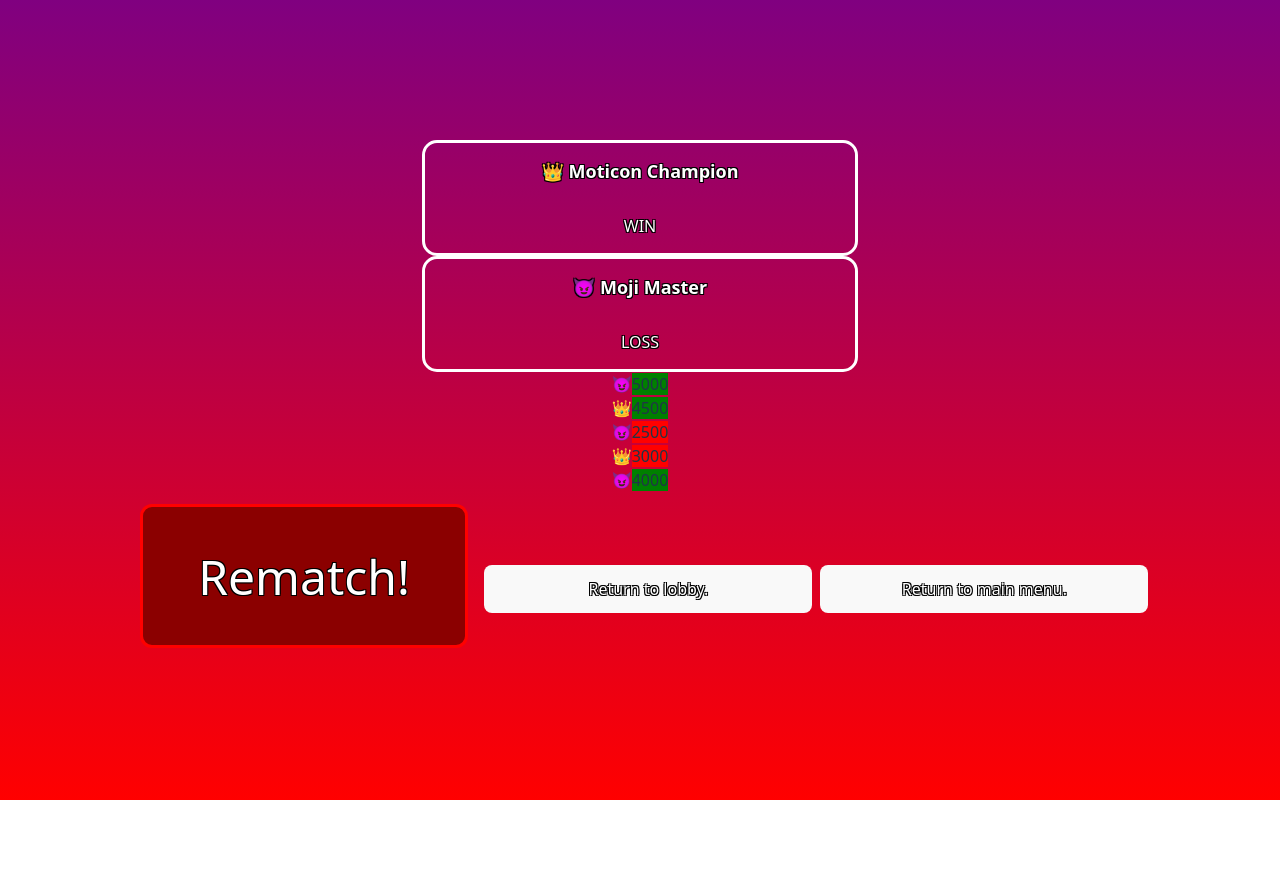
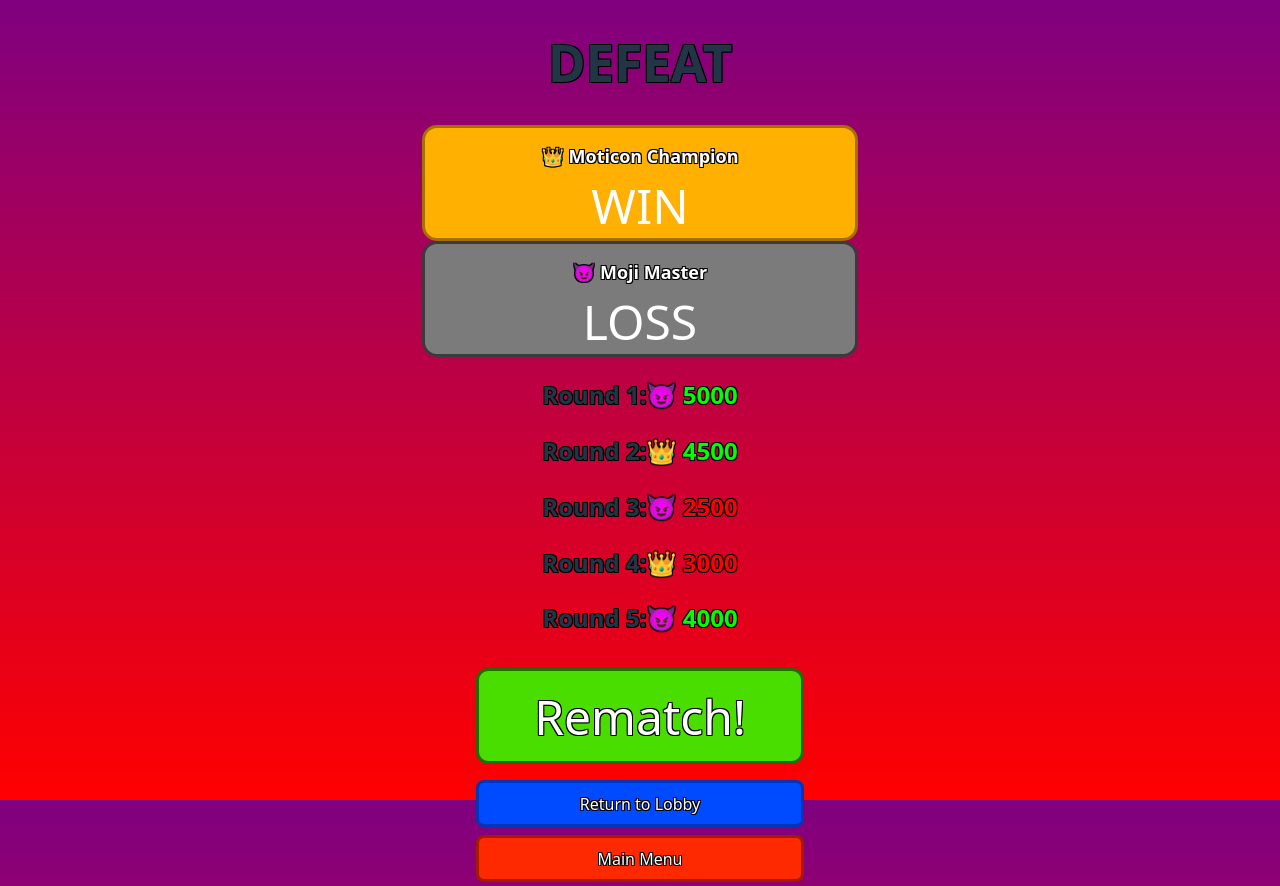
Before and after one commit to HazyWinner555/emoji-dualing, a React (Vite) app in the folder emoji-dueling/: page /1/1/gameover in a window 1280 px wide. Before the commit the page ends 800 px from the top, so only its background shows below. Built offline with nearby package versions, Linux system fonts and the light colour scheme.

Commit message:
LARGE amount of CSS, website is mostly done!
Did CSS for the Game Over Page and Start page, as well as slightly editing the CSS on the lobby page. At this point, all of the pages are styled.

```diff
--- a/emoji-dueling/src/Pages/Duel.jsx
+++ b/emoji-dueling/src/Pages/Duel.jsx
@@ -178,9 +178,8 @@ function Duel(props) {
 
     return (
         <>
-            {/* player userStatus */}
-            <UserStatus username={userUsername} lives={userLives} isHost={userIsHost} isOpponent={true} view="duel" />
-
+            {/* opponent userstatus */}
+            <UserStatus username={opponentUsername} lives={opponentLives} isHost={opponentIsHost} isOpponent={false} view="duel" />
             <div className="duelPage">
                 {/* question emoji and answer emojis */}
                 <div className="emoji-input-container">
@@ -221,8 +220,8 @@ function Duel(props) {
                     </div>
                     : ""}
             </div>
-            {/* opponent userstatus */}
-            <UserStatus username={opponentUsername} lives={opponentLives} isHost={opponentIsHost} isOpponent={false} view="duel" />
+            {/* player userStatus */}
+            <UserStatus username={userUsername} lives={userLives} isHost={userIsHost} isOpponent={true} view="duel" />
         </>
     )
 }
--- a/emoji-dueling/src/Pages/Gameover.jsx
+++ b/emoji-dueling/src/Pages/Gameover.jsx
@@ -7,7 +7,7 @@
         handleReady() - toggles between ready states (boolean). If opponent has left, does not toggle.
     Navigation buttons should send server calls when the player leaves this page.
  */
-
+import "../css/Gameover.css"
 import { useEffect, useState } from "react"
 import UserStatus from "../components/UserStatus"
 import { useNavigate, useParams } from "react-router-dom"
@@ -33,7 +33,7 @@ function Gameover() {
     const [rounds, setRounds] = useState([])
 
 
-    const [readyButtonClassName, setReadyButtonClassName] = useState("readyButtonUnready")
+    const [readyButtonClassName, setReadyButtonClassName] = useState("readyButtonReady")
 
     function handleReady(e) {                                       // The server should probably handle readying and unreadying.
         if (opponentLeft) {
@@ -90,21 +90,25 @@ function Gameover() {
     return (
         <div className="logo-background">
             {userWin ? <>
+                <h1> VICTORY </h1>
                 <UserStatus winner={userWin} username={userUsername} view="gameover" />
                 <UserStatus winner={opponentWin} username={opponentUsername} view="gameover" />
             </> : <>
+                <h1> DEFEAT </h1>
                 <UserStatus winner={opponentWin} username={opponentUsername} view="gameover" />
                 <UserStatus winner={userWin} username={userUsername} view="gameover" />
             </>}
             {rounds.map((round, index) => {
-                return (<RoundSummary userEmoji={rounds[index][0]} time={rounds[index][1]} isCorrect={rounds[index][2]} />)
+                return (<RoundSummary userEmoji={rounds[index][0]} time={rounds[index][1]} isCorrect={rounds[index][2]} round={index + 1} />)
             })
 
             }
             {/* These buttons should all send calls to the server. */}
+            <div className="game-over-buttons">
             <button className={`rematch-button ${readyButtonClassName}`} onClick={() => { handleReady() }}> {opponentLeft ? "Cannot rematch. Opponent left room." : ""}{userIsReady && !opponentLeft ? "" : "Rematch!"} {userIsReady && !opponentIsReady && !opponentLeft ? "Waiting for opponent..." : ""}</button>
-            <button onClick={() => { navigate(`/${roomCode}/${userIsHost}/lobby`) }}>Return to lobby.</button>
-            <button onClick={() => { navigate(`/`) }}>Return to main menu.</button>
+            <button className="button-blue" onClick={() => { navigate(`/${roomCode}/${userIsHost}/lobby`) }}>Return to Lobby</button>
+            <button className="lc-orange" onClick={() => { navigate(`/`) }}>Main Menu</button>
+            </div>
         </div>
     )
 }
--- a/emoji-dueling/src/Pages/Start.jsx
+++ b/emoji-dueling/src/Pages/Start.jsx
@@ -10,6 +10,7 @@
 import UserStatus from "../components/UserStatus"
 import "../css/Start.css"
 import logo from "../assets/Emoji Dueling Logo.png"
+import vsLogo from "../assets/vsLogo.png"
 import { useState } from "react"
 import { useEffect } from "react"
 import { useNavigate, useParams } from "react-router-dom"
@@ -22,15 +23,16 @@ function Start() {
     const userIsHost = userIsHostParam === "host"
     const opponentIsHost = !userIsHost
 
-    let usernameX, usernameY, xWin, xLoss, yLoss, yWin
+    let playerUsername, opponentUsername, playerWins, playerLoss, opponentWins, opponentLoss, isHost
 
     if (isTestng) {                                                 // All of thiss data should be set up by the server.
-        usernameX = "abc"
-        usernameY = "bcd"
-        xWin = 10
-        xLoss = 0
-        yWin = 0
-        yLoss = 10
+        playerUsername = "😈 Moji Master"
+        opponentUsername = "👑 Moticon Champion"
+        playerWins = 10
+        playerLoss = 0
+        opponentWins = 0
+        opponentLoss = 10
+        isHost = userIsHost
     }
     useEffect(() => {
         const moveToDuelPage = setTimeout(() => {
@@ -41,13 +43,13 @@ function Start() {
 
     return (
         <>
-            <div className="container">
-                <div className="x">
-                    <UserStatus username={usernameX} wins={xWin} losses={xLoss} view={"start"} />
+            <div>
+                <div>
+                    <UserStatus username={opponentUsername} wins={opponentWins} losses={opponentLoss} view={"start"} isHost={isHost} />
                 </div>
-                <img src={logo} className="logo" />
-                <div className="y">
-                    <UserStatus username={usernameY} wins={yWin} losses={yLoss} view={"start"} />
+                <img src={vsLogo} className="vslogo" />
+                <div>
+                    <UserStatus username={playerUsername} wins={playerWins} losses={playerLoss} view={"start"} isHost={isHost} />
                 </div>
             </div>
         </>
--- a/emoji-dueling/src/components/RoomCode.jsx
+++ b/emoji-dueling/src/components/RoomCode.jsx
@@ -7,12 +7,14 @@ function RoomCode(props) {
     }
     return (
         <>
+            <div className="roomCode">
             <p>Room Code </p>
             <div className="roomCodeInputContainer">
 
                 <p className="roomCodeInput">{roomCode}</p>
                 <button className="copyButton" onClick={(e) => { copyRoomCode(e) }}>📋</button>
             </div>
+            </div>
         </>
     )
 }
--- a/emoji-dueling/src/components/RoundSummary.jsx
+++ b/emoji-dueling/src/components/RoundSummary.jsx
@@ -3,17 +3,18 @@
 function RoundSummary(props) {
     var correctnessClassName
     if (props.isCorrect) {
-        correctnessClassName = "correct"
+        correctnessClassName = "go-correct"
     }
     else {
-        correctnessClassName = "incorrect"
+        correctnessClassName = "go-incorrect"
     }
     return (
         <div className={`roundSummary`}>
-            {props.userEmoji}
+
+            <h2>Round {props.round}:
             <span className={`${correctnessClassName}`}>
-                {props.time}
-            </span>
+            {props.userEmoji}  {props.time}
+            </span></h2>
         </div>
     )
 }
--- a/emoji-dueling/src/components/UserStatus.jsx
+++ b/emoji-dueling/src/components/UserStatus.jsx
@@ -34,21 +34,30 @@ function UserStatus(props) {
         )
     }
     else if (props.view === "start") {
-        return (<>
-            <div className="UserStatusContainer">
-                <div className="block">
+        let host = "na";
+        if (props.isHost == true) {
+            host = "hostContainer"
+        } else {
+            host = "guestContainer"
+        }
+
+        return (
+        <>
+            <div className={`userStatusContainer startContainer ${host}`}>
+                <div className="usernamePara">
                     {props.username}
                 </div>
-                <div className="wl">
+                <div className="win-lose">
                     <div className="block">
-                        {props.wins}
+                        Wins: {props.wins}
                     </div>
                     <div className="block">
-                        {props.losses}
+                        Losses: {props.losses}
                     </div>
                 </div>
             </div>
-        </>)
+        </>
+        )
     }
     else if (props.view === "duel") {
         let heartString = ""
@@ -64,7 +73,7 @@ function UserStatus(props) {
             heartString += "🖤"
         }
 
-        if (props.isOpponent) {
+        if (props.isOpponent == false) {
             return (<div className={`userStatusContainer ${containerClass}`}> {/*Flip justify-content between user and opponent.*/}
                 <p className="usernamePara">
                     {props.username}
@@ -90,6 +99,7 @@ function UserStatus(props) {
         else {
             containerClass = "loserContainer"
         }
+
         return (
             <>
                 <div className={`userStatusContainer ${containerClass}`}>
--- /dev/null
+++ b/emoji-dueling/src/css/Gameover.css
@@ -0,0 +1,51 @@
+.winnerContainer {
+    border-color: #a47100;
+    background-color: #ffb000;
+    flex-direction:row;
+}
+
+.loserContainer {
+    border-color: #3a3a3a;
+    background-color: #7b7b7b;
+    flex-direction:row;
+
+}
+
+.victoryContainer {
+    text-shadow: none;
+    font-size: 3em;
+}
+
+.correct {
+    background-color:lime;
+    border-color:green;
+}
+
+.incorrect {
+    background-color:red;
+    border-color:maroon;
+}
+
+.roundSummary {
+    text-shadow: -1px -1px 0 #000, 1px -1px 0 #000, -1px 1px 0 #000, 1px 1px 0 #000;
+}
+
+.game-over-buttons {
+    display: flex;
+    flex-direction: column;
+    max-height:14.37500em;
+    justify-content: center;
+    align-items:center;
+}
+
+.go-correct {
+    color:lime;
+    background-color:transparent;
+    font-size:x-large;
+}
+
+.go-incorrect {
+    color:red;
+    background-color:transparent;
+    font-size:x-large;
+}
--- a/emoji-dueling/src/css/Lobby.css
+++ b/emoji-dueling/src/css/Lobby.css
@@ -69,12 +69,26 @@ p {
     flex-direction: row;
     align-items: center;
     justify-content: center;
-    width: 330px;
-    background-color:white;
+    width: 20.367325em;
+    background-color:rgb(204, 204, 204);
     border-color: #949494;
     border-style:solid;
     border-width:0.1875em;
-    color:black;
+
+    height:2.4em;
+}
+
+.roomCode {
+
+    margin:auto;
+    display:flex;
+    flex-direction:column;
+    justify-content:center;
+    align-items:center;
+}
+
+.lobbyInputs p {
+    margin:0.625em;
 }
 
 .copyButton {
@@ -82,14 +96,16 @@ p {
     max-width: 2em;
     text-align: center;
     padding: 0 2em;
-    background-color:white;
+    background-color:rgb(204, 204, 204);
     justify-content:center;
     border-width: 0;
+    height:2.4em;
+    align-items:center;
 }
 
 .roomCodeInput {
     width: 85%;
-    color: gray;
+    color:black;
     margin: 0px;
     border-style:none;
     text-shadow:none;
--- a/emoji-dueling/src/css/Start.css
+++ b/emoji-dueling/src/css/Start.css
@@ -1,16 +1,10 @@
-.UserStatusContainer {
-    width: 300px;
-    display: flex;
-    flex-direction: row;
-    justify-content: space-around;
-}
-.wl {
+.win-lose {
     display: flex;
     flex-direction: column;
 }
-.x {
-    background-color: red;
+
+.vslogo {
+    margin:-60px;
+    z-index:-700;
+    left: 50%;
 }
-.y {
-    background-color: blue;
-}
```
Also changed, not shown: emoji-dueling/src/assets/vsLogo.png (added).
